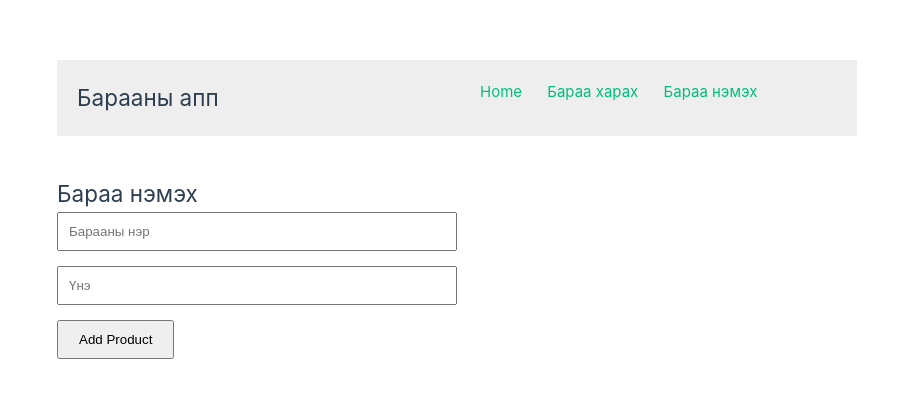
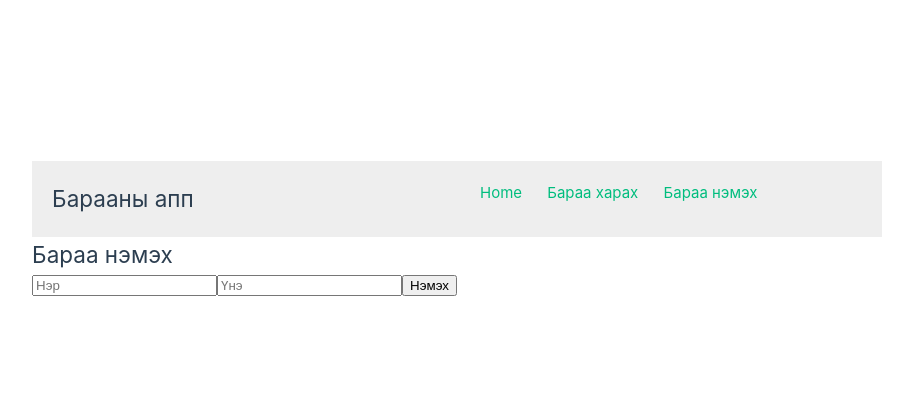
Before and after one commit to Sokolshi/product-frontend, a Vue app: page /add-product in a window 1280 px wide. Shown: the part 171-568 px from the top of the page, without its empty margins (183-1096 px from the left). Built offline with nearby package versions, Linux system fonts and the light colour scheme.

Commit message:
fix product card props

```diff
--- a/src/views/AddProductView.vue
+++ b/src/views/AddProductView.vue
@@ -1,58 +1,28 @@
 <template>
-  <div class="container">
+  <div>
     <h2>Бараа нэмэх</h2>
 
-    <form @submit.prevent="addProduct">
-      <input v-model="Нэр" type="text" placeholder="Барааны нэр" />
+    <input v-model="name" placeholder="Нэр" />
 
-      <input v-model="Үнэ" type="number" placeholder="Үнэ" />
+    <input v-model="price" type="number" placeholder="Үнэ" />
 
-      <button type="submit">Add Product</button>
-    </form>
+    <button @click="addProduct">Нэмэх</button>
   </div>
 </template>
 
 <script setup>
 import { ref } from 'vue'
 import axios from 'axios'
-import { useRouter } from 'vue-router'
-
-const router = useRouter()
 
 const name = ref('')
 const price = ref('')
 
-const addProduct = async () => {
-  try {
-    await axios.post('https://product-backend-2qik.onrender.com/products', {
-      name: name.value,
-      price: Number(price.value),
-    })
+async function addProduct() {
+  await axios.post('https://product-backend-2qik.onrender.com/products', {
+    name: name.value,
+    price: Number(price.value),
+  })
 
-    alert('Product added')
-
-    router.push('/products')
-  } catch (error) {
-    console.log(error)
-
-    alert('Алдаа гарлаа')
-  }
+  alert('Амжилттай нэмэгдлээ')
 }
 </script>
-
-<style scoped>
-.container {
-  width: 400px;
-  margin: 40px auto;
-}
-
-input {
-  width: 100%;
-  padding: 10px;
-  margin-bottom: 15px;
-}
-
-button {
-  padding: 10px 20px;
-}
-</style>
--- a/src/views/ProductsView.vue
+++ b/src/views/ProductsView.vue
@@ -1,7 +1,11 @@
 <template>
   <h1>Products Page</h1>
 
-  <ProductCard v-for="product in products" :key="product.id" :product="product" />
+  <ProductCard
+    v-for="product in products"
+    :key="product._id"
+    :product="product"
+  />
 </template>
 
 <script setup>
```
